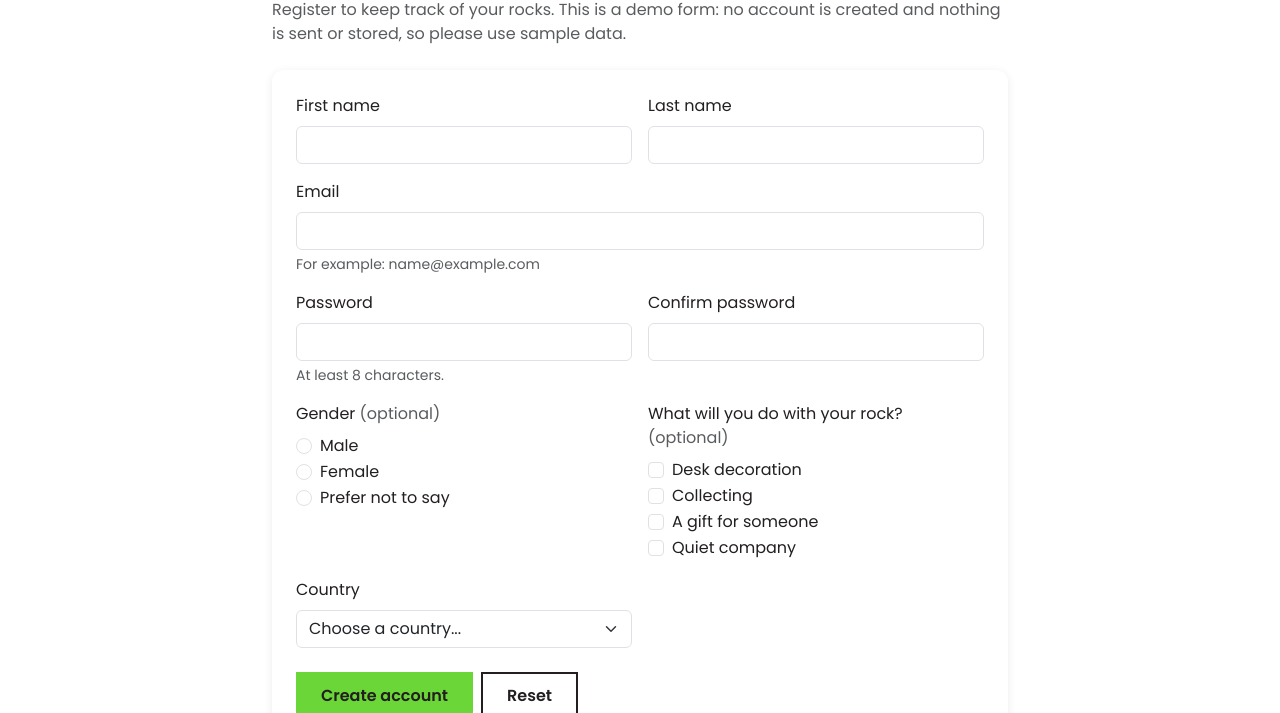
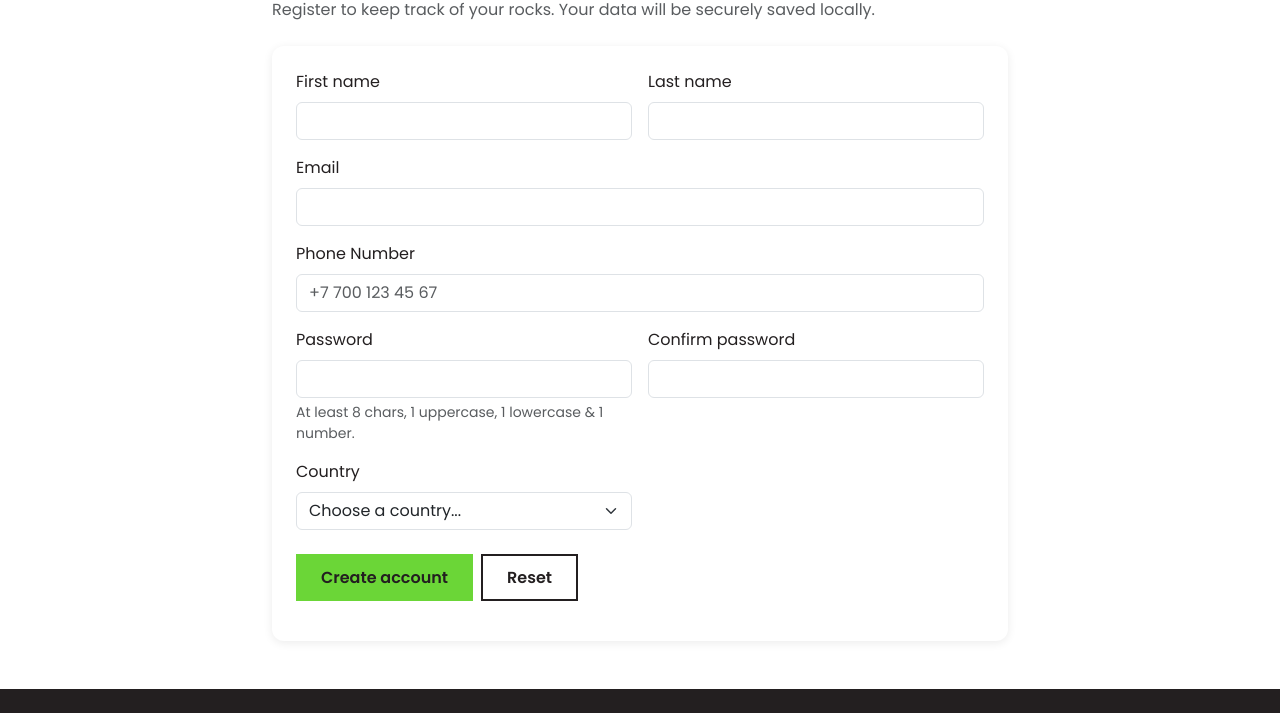
Before and after one commit to Qwsule04/BuyRoks, a plain HTML site: page register.html in a window 1280 px wide. Shown: the part 221-934 px from the top of the page. Drawn offline with nearby package versions, Linux system fonts and the light colour scheme.

Commit message:
Update register.html

```diff
--- a/register.html
+++ b/register.html
@@ -5,14 +5,13 @@
   <meta name="viewport" content="width=device-width, initial-scale=1.0">
   <title>Create an account | BuyRoks</title>
   <link rel="icon" type="image/png" href="images/logo.png">
-  <!-- Bootstrap first, so the site's own styles below can override it -->
   <link rel="stylesheet" href="https://cdn.jsdelivr.net/npm/bootstrap@5.3.3/dist/css/bootstrap.min.css"
         integrity="sha384-QWTKZyjpPEjISv5WaRU9OFeRpok6YctnYmDr5pNlyT2bRjXh0JMhjY6hW+ALEwIH" crossorigin="anonymous">
   <link rel="stylesheet" href="css/style.css">
   <link rel="stylesheet" href="css/responsive.css">
   <link rel="stylesheet" href="css/register.css">
   <script src="https://code.jquery.com/jquery-3.7.1.min.js" integrity="sha256-/JqT3SQfawRcv/BIHPThkBvs0OEvtFFmqPF/lYI/Cxo=" crossorigin="anonymous"></script>
-  <script src="js/register.js" defer></script>
+  <script src="js/auth.js" defer></script>
   <script src="js/theme.js" defer></script>
 </head>
 <body>
@@ -23,7 +22,6 @@
         <li><a href="index.html">Catalog</a></li>
         <li><a href="reviews.html">Reviews</a></li>
         <li><a href="about.html">About us</a></li>
-        <li><a href="register.html" aria-current="page">Register</a></li>
       </ul>
     </nav>
     <button id="theme-toggle" type="button">Switch to dark mode</button>
@@ -35,8 +33,7 @@
 
         <h1 class="register-title">Create a rock owner account</h1>
         <p class="text-muted mb-4">
-          Register to keep track of your rocks. This is a demo form: no account is created
-          and nothing is sent or stored, so please use sample data.
+          Register to keep track of your rocks. Your data will be securely saved locally.
         </p>
 
         <form id="register-form" class="register-form" novalidate>
@@ -44,84 +41,45 @@
 
             <div class="col-12 col-md-6">
               <label for="first-name" class="form-label">First name</label>
-              <input type="text" class="form-control" id="first-name" name="firstName"
-                     minlength="2" autocomplete="given-name" required>
+              <input type="text" class="form-control" id="first-name" name="firstName" minlength="2" required>
               <div class="invalid-feedback">Enter at least 2 characters.</div>
             </div>
 
             <div class="col-12 col-md-6">
               <label for="last-name" class="form-label">Last name</label>
-              <input type="text" class="form-control" id="last-name" name="lastName"
-                     minlength="2" autocomplete="family-name" required>
+              <input type="text" class="form-control" id="last-name" name="lastName" minlength="2" required>
               <div class="invalid-feedback">Enter at least 2 characters.</div>
             </div>
 
             <div class="col-12">
               <label for="email" class="form-label">Email</label>
-              <input type="email" class="form-control" id="email" name="email"
-                     autocomplete="email" aria-describedby="email-help" required>
-              <div id="email-help" class="form-text">For example: name@example.com</div>
+              <input type="email" class="form-control" id="email" name="email" required>
               <div class="invalid-feedback">Enter a valid email address.</div>
+            </div>
+
+            <!-- ТЕЛЕФОН ӨРІСІ (Талап 4) -->
+            <div class="col-12">
+              <label for="phone" class="form-label">Phone Number</label>
+              <input type="tel" class="form-control" id="phone" name="phone" placeholder="+7 700 123 45 67" required>
+              <div class="invalid-feedback">Please enter a valid phone number.</div>
             </div>
 
             <div class="col-12 col-md-6">
               <label for="password" class="form-label">Password</label>
-              <input type="password" class="form-control" id="password" name="password"
-                     minlength="8" autocomplete="new-password" aria-describedby="password-help" required>
-              <div id="password-help" class="form-text">At least 8 characters.</div>
-              <div class="invalid-feedback">The password must be at least 8 characters.</div>
+              <input type="password" class="form-control" id="password" name="password" minlength="8" required>
+              <div class="form-text">At least 8 chars, 1 uppercase, 1 lowercase & 1 number.</div>
+              <div class="invalid-feedback">Must contain 8+ chars, uppercase, lowercase & number.</div>
             </div>
 
             <div class="col-12 col-md-6">
               <label for="confirm-password" class="form-label">Confirm password</label>
-              <input type="password" class="form-control" id="confirm-password" name="confirmPassword"
-                     minlength="8" autocomplete="new-password" required>
-              <div id="confirm-feedback" class="invalid-feedback">Repeat your password.</div>
-            </div>
-
-            <div class="col-12 col-md-6">
-              <fieldset>
-                <legend class="form-label">Gender <span class="text-muted">(optional)</span></legend>
-                <div class="form-check">
-                  <input class="form-check-input" type="radio" name="gender" id="gender-male" value="male">
-                  <label class="form-check-label" for="gender-male">Male</label>
-                </div>
-                <div class="form-check">
-                  <input class="form-check-input" type="radio" name="gender" id="gender-female" value="female">
-                  <label class="form-check-label" for="gender-female">Female</label>
-                </div>
-                <div class="form-check">
-                  <input class="form-check-input" type="radio" name="gender" id="gender-none" value="prefer-not-to-say">
-                  <label class="form-check-label" for="gender-none">Prefer not to say</label>
-                </div>
-              </fieldset>
-            </div>
-
-            <div class="col-12 col-md-6">
-              <fieldset>
-                <legend class="form-label">What will you do with your rock? <span class="text-muted">(optional)</span></legend>
-                <div class="form-check">
-                  <input class="form-check-input" type="checkbox" name="interests" id="interest-desk" value="desk">
-                  <label class="form-check-label" for="interest-desk">Desk decoration</label>
-                </div>
-                <div class="form-check">
-                  <input class="form-check-input" type="checkbox" name="interests" id="interest-collect" value="collecting">
-                  <label class="form-check-label" for="interest-collect">Collecting</label>
-                </div>
-                <div class="form-check">
-                  <input class="form-check-input" type="checkbox" name="interests" id="interest-gift" value="gift">
-                  <label class="form-check-label" for="interest-gift">A gift for someone</label>
-                </div>
-                <div class="form-check">
-                  <input class="form-check-input" type="checkbox" name="interests" id="interest-company" value="company">
-                  <label class="form-check-label" for="interest-company">Quiet company</label>
-                </div>
-              </fieldset>
+              <input type="password" class="form-control" id="confirm-password" name="confirmPassword" required>
+              <div class="invalid-feedback">Passwords do not match.</div>
             </div>
 
             <div class="col-12 col-md-6">
               <label for="country" class="form-label">Country</label>
-              <select class="form-select" id="country" name="country" autocomplete="country-name" required>
+              <select class="form-select" id="country" name="country" required>
                 <option value="">Choose a country...</option>
                 <option>Kazakhstan</option>
                 <option>Kyrgyzstan</option>
@@ -138,9 +96,7 @@
             </div>
 
             <div class="col-12">
-              <div id="success-message" class="alert alert-success d-none mb-0" role="status">
-                All fields are valid. This is a demonstration only: no account was created and nothing was sent.
-              </div>
+              <div id="success-message" class="alert alert-success d-none mb-0" role="status"></div>
             </div>
 
           </div>
```
